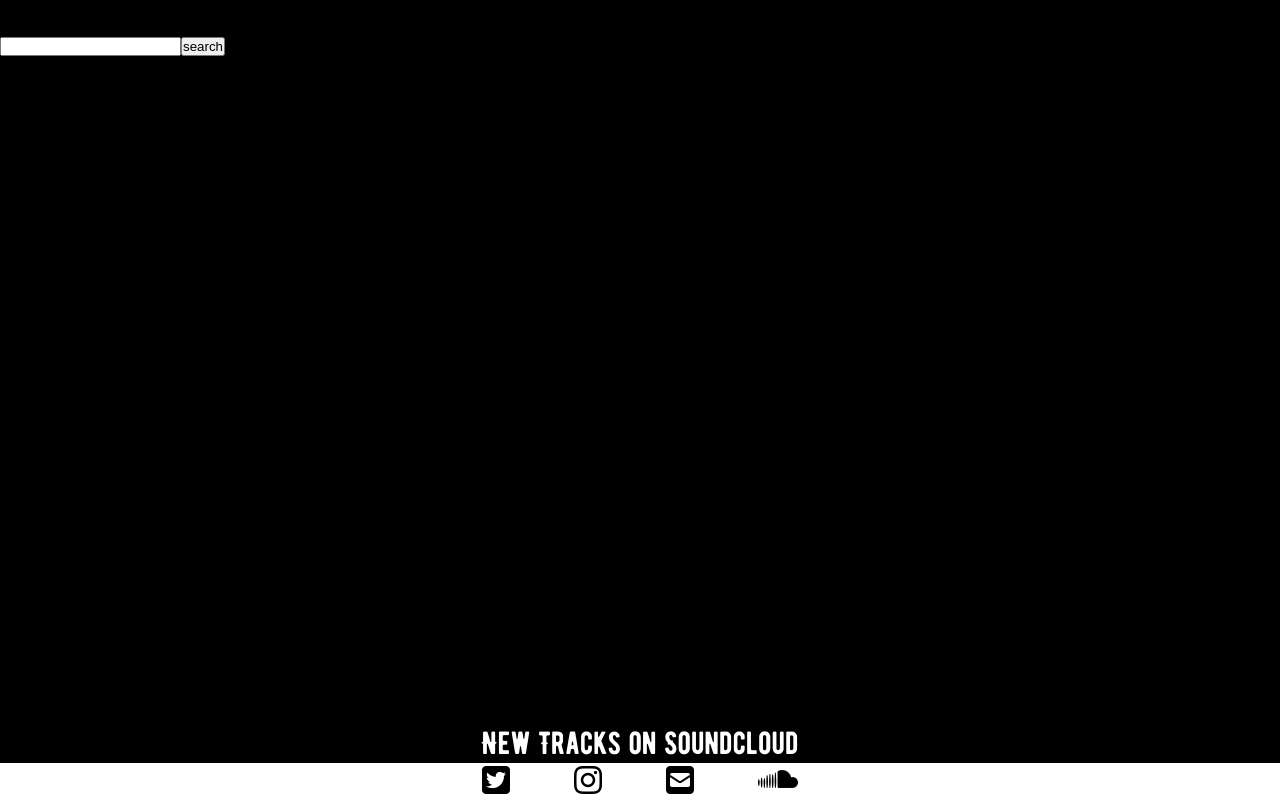
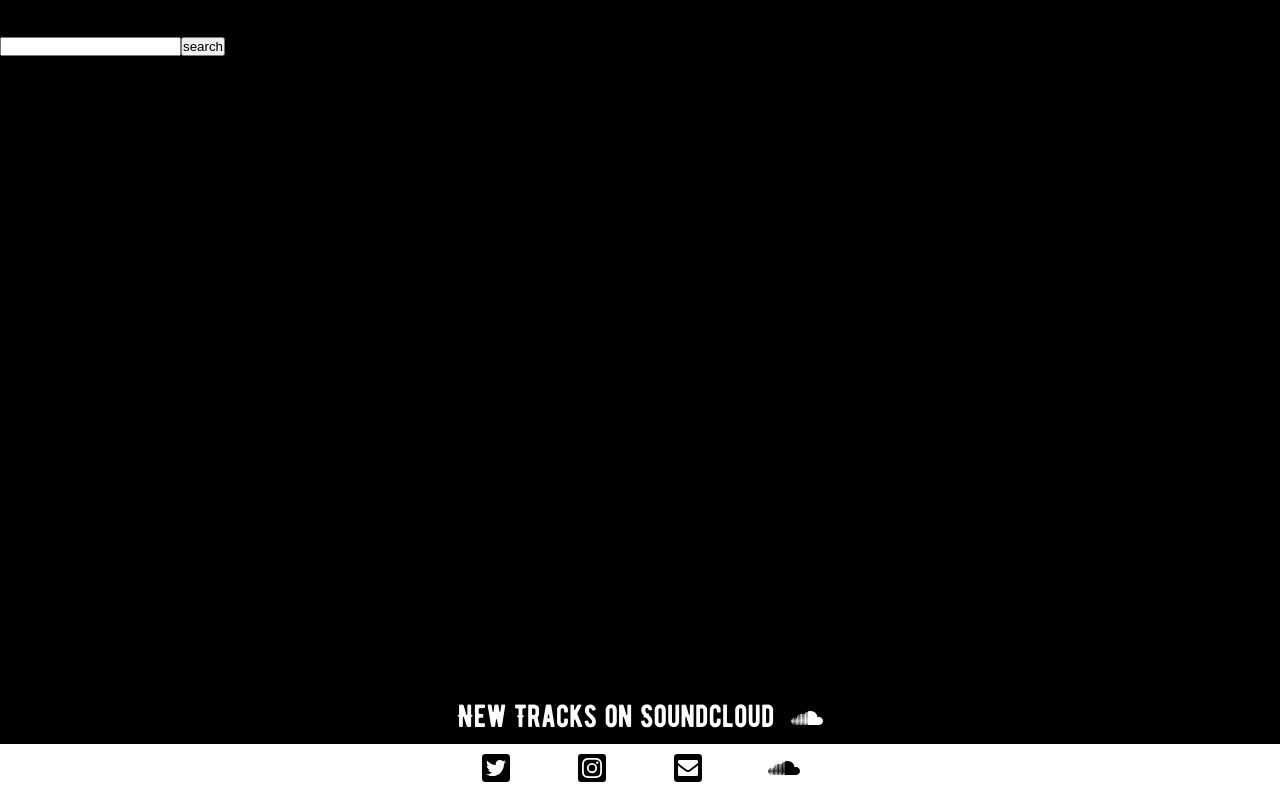
Before and after one commit to erasebegin/lisna-music, a React (Create React App) app: page /free-stuff in a window 1280 px wide. Built offline with nearby package versions, Linux system fonts and the light colour scheme; the HTML template or start-up script is replaced by a standard one.

Commit message:
fix vulnerabilities, update packages, fix visual bug (replace FA CDN icons)

```diff
--- a/public/index.html
+++ b/public/index.html
@@ -24,8 +24,6 @@
       work correctly both with client-side routing and a non-root public URL.
       Learn how to configure a non-root public URL by running `npm run build`.
     -->
-    <script src="https://kit.fontawesome.com/f5f87e1ceb.js" crossorigin="anonymous"></script>
-    <!-- Font Awesome -->
 
     <title>Lisna Music</title>
   </head>
--- a/src/components/Contact.js
+++ b/src/components/Contact.js
@@ -1,8 +1,9 @@
 import React from "react";
 import "../styles/Contact.css";
+import {FaSoundcloud, FaTwitterSquare, FaInstagramSquare, FaEnvelopeSquare} from "react-icons/fa"
 
 function Contact(props) {
-    console.log(props.show)
+
   return (
     <div
       className={props.show === true ? "container" : "container show-contacts"}
@@ -13,7 +14,7 @@ function Contact(props) {
           target="_blank"
           rel="noopener noreferrer"
         >
-          New Tracks on Soundcloud
+          New Tracks on Soundcloud <FaSoundcloud color="white"/>
         </a>
       </div>
       <div className="button-container">
@@ -22,24 +23,24 @@ function Contact(props) {
           target="_blank"
           rel="noopener noreferrer"
         >
-          <i className="fab fa-twitter-square" />
+          <FaTwitterSquare />
         </a>
         <a
           href="https://www.instagram.com/lisna.music"
           target="_blank"
           rel="noopener noreferrer"
         >
-          <i className="fab fa-instagram" />
+          <FaInstagramSquare />
         </a>
         <a href="mailto:music.haupt@gmail.com">
-          <i className="fas fa-envelope-square" />
+          <FaEnvelopeSquare />
         </a>
         <a
           href="https://www.soundcloud.com/lisnamusic"
           target="_blank"
           rel="noopener noreferrer"
         >
-          <i className="fab fa-soundcloud" />
+          <FaSoundcloud />
         </a>
       </div>
     </div>
--- a/src/styles/Contact.css
+++ b/src/styles/Contact.css
@@ -23,12 +23,17 @@
     font-size: 2rem;
     display: block;
     background: #000;
+    padding: 0.5rem 0;
 }
 
 .banner a {
     color: white;
     text-decoration: none;
     font-family: "Bernier";
+    display: flex;
+    align-items: center;
+    justify-content: center;
+    gap: 1rem;
 }
 
 .banner a:hover {
@@ -39,6 +44,7 @@
     display: flex;
     justify-content: center;
     background: white;
+    padding: 0.5rem 0;
 }
 
 .button-container a {
```
Also changed, not shown: package.json (+9 -9 lines), 2 other files (tests, documents, lock files or other folders).
